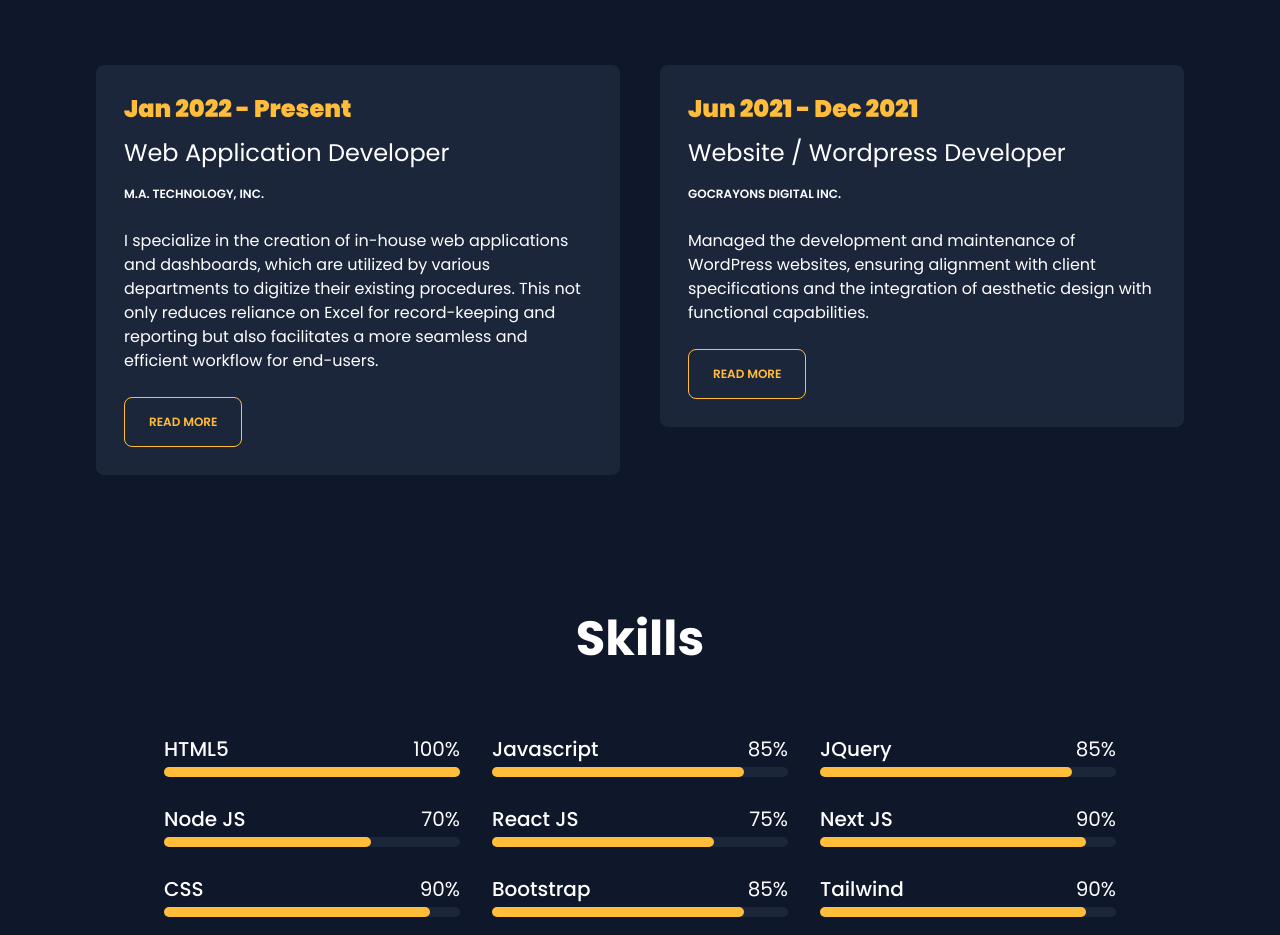
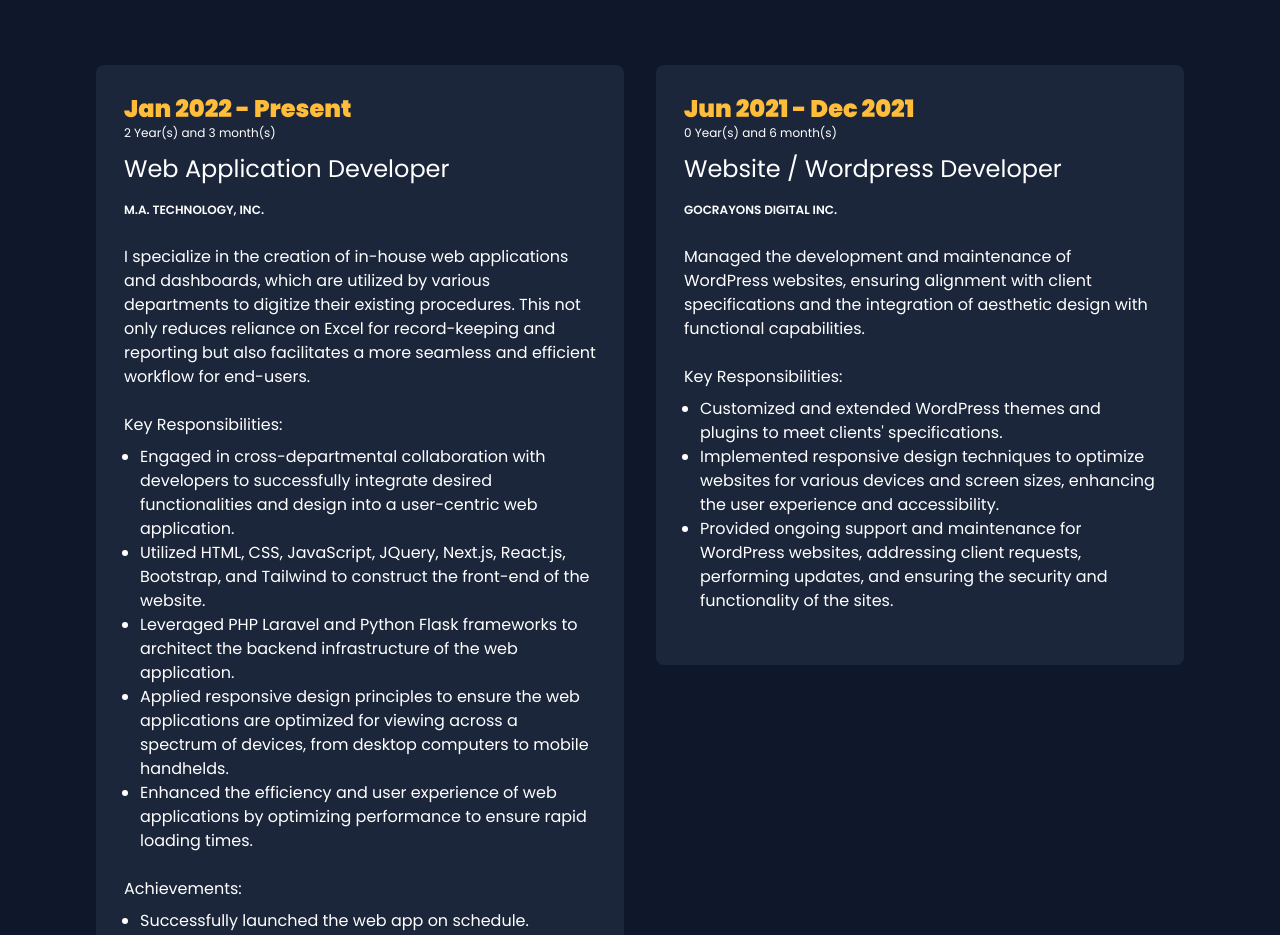
Before and after one commit to IKENN007/web-portfolio, a Next.js app: page / in a window 1280 px wide. Shown: the part 1463-2398 px from the top of the page. Built offline with nearby package versions, Linux system fonts and the light colour scheme.

Commit message:
Applied a MAP and changed the gmail

```diff
--- a/app/components/landing-components/About.jsx
+++ b/app/components/landing-components/About.jsx
@@ -52,7 +52,7 @@ const About = () => {
                                 </li>
                                 <li className="lg:flex mb-3">
                                     <span className="w-1/4 font-semibold text-base me-2">Email: </span>
-                                    <a href='mailto:Jonkennethcayetano@gmail.com' className="w-3/4 text-base">Jonkennethcayetano@gmail.com</a>
+                                    <a href='mailto:Jonkennethcayetanoalderite@gmail.com' className="w-3/4 text-base">Jonkennethcayetano@gmail.com</a>
                                 </li>
                             </ul>
                         </div>
--- a/app/components/landing-components/Experience.jsx
+++ b/app/components/landing-components/Experience.jsx
@@ -1,13 +1,12 @@
-'use client'
-
-import { useState } from "react"
-
 const workExperience = [
     {
-        workFromMonth: 'Jan',
-        workFromYear: '2022',
-        workUptoMonth: 'Current',
-        workUptoYear: 'Current',
+        workId: 0,
+        workFromMonth: 0,
+        workFromMonthName: 'Jan',
+        workFromYear: 2022,
+        workUptoMonth: 'Present',
+        workUptoMonthName: 'Present',
+        workUptoYear: 'Present',
         position: 'Web Application Developer',
         company: 'M.A. TECHNOLOGY, INC.',
         summary: `I specialize in the creation of in-house web applications and dashboards,
@@ -44,23 +43,75 @@ const workExperience = [
                 ach: `Received accolades from both end-users and the company's executive leadership for the web
                 application's functionality, aesthetic appeal, and user-friendly interface.`
             },
+            {
+                ach: `Successfully systematize the purchasing department process from using papers and Excel to a
+                fully functioning web application (e-commerce type) that boosts work efficiency and process
+                speed and starts paperless transactions in less than 1 year, resulting in a successful external audit.`
+            },
+            {
+                ach: `Systematize the old process of warehouse receiving of delivered materials from different
+                international suppliers up to stocking in inventory, resulting in more accurate data and increasing
+                material distribution in production.`
+            },
+            {
+                ach: `Received a 100% salary increase in less than 1 year from the start of my employment based on
+                my performance, technical skills, leadership, and decision-making.`
+            },
+        ]
+    },
+    {
+        workId: 1,
+        workFromMonth: 5,
+        workFromMonthName: 'Jun',
+        workFromYear: 2021,
+        workUptoMonth: 11,
+        workUptoMonthName: 'Dec',
+        workUptoYear: 2021,
+        position: 'Website / Wordpress Developer',
+        company: 'GoCrayons Digital Inc.',
+        summary: `Managed the development and maintenance of WordPress websites, ensuring alignment with client
+        specifications and the integration of aesthetic design with functional capabilities.`,
+        responsibility: [
+            {
+                res: `Customized and extended WordPress themes and plugins to meet clients'
+                specifications.`
+            },
+            {
+                res: `Implemented responsive design techniques to optimize websites for various
+                devices and screen sizes, enhancing the user experience and accessibility.`
+            },
+            {
+                res: `Provided ongoing support and maintenance for WordPress websites, addressing
+                client requests, performing updates, and ensuring the security and
+                functionality of the sites.`
+            },
         ]
     }
 ]
 
 const Experience = () => {
-    const [readMA, setReadMA] = useState (false)
-    const [readGC, setReadGC] = useState (false)
 
-    const clickReadMA = () => {
-        setReadMA(!readMA)
-    }
-    const clickReadGC = () => {
-        setReadGC(!readGC)
+    const calculateWorkDuration = (fromMonth, fromYear, uptoMonth, uptoYear) => {
+        let totalWorkYears , totalWorkMonths
+        const currentDate = new Date()
+        const currentMonth = currentDate.getMonth()
+        const currentYear = currentDate.getFullYear()
+
+        if(uptoYear == 'Present') {
+            totalWorkYears = currentYear - fromYear
+            totalWorkMonths = currentMonth - fromMonth
+        } else {
+            totalWorkYears = uptoYear - fromYear
+            totalWorkMonths = uptoMonth - fromMonth
         }
 
-    console.log(workExperience)
-    console.log(workExperience[0].responsibility)
+        if(totalWorkMonths < 0) {
+            totalWorkYears--;
+            totalWorkMonths += 12;
+        }
+
+        return(totalWorkYears + " Year(s) and " + totalWorkMonths + " month(s)")
+    }
 
     return (
         <div className="px-7 pt-28 bg-slate-900 text-white md:px-20">
@@ -70,113 +121,62 @@ const Experience = () => {
                 className="text-4xl md:text-5xl font-bold mb-6 text-center">Related Experience</h2>
             </div>
 
-            <div className="lg:flex lg:space-x-2">
+            <div className="lg:flex lg:flex-row lg:flex-wrap">
 
-                <div className="lg:w-1/2 lg:px-4">
+                {workExperience.map((workExp) => (
+                    <div key={workExp.workId} className="w-full lg:w-1/2 lg:px-4">
                         <div className="rounded-lg mb-7 p-7 bg-secondaryColor">
-                        <span className=" font-black text-2xl text-customYellow">Jan 2022 - Present</span>
-                        <h2 className="text-2xl py-3">Web Application Developer</h2>
-                        <span className=" text-xs font-semibold uppercase">M.A. TECHNOLOGY, INC.</span>
+                            <span className="font-black text-2xl text-customYellow">
+                                {workExp.workUptoYear == 'Present'
+                                    ? workExp.workFromMonthName + " " + workExp.workFromYear + " - " + workExp.workUptoYear
+                                    : workExp.workFromMonthName + " " + workExp.workFromYear + " - " + workExp.workUptoMonthName + " " + workExp.workUptoYear
+                                }
+                            </span>
+                            {/* // ? CALCULATE DURATION */}
+                            <p className="text-xs">{
+                                calculateWorkDuration(
+                                    workExp.workFromMonth,
+                                    workExp.workFromYear,
+                                    workExp.workUptoMonth,
+                                    workExp.workUptoYear)}
+                            </p>
+                            <h2 className="text-2xl py-3">{workExp.position}</h2>
+                            <span className=" text-xs font-semibold uppercase">{workExp.company}</span>
 
                             <p className=" mt-6 mb-6 text-base">
-                            I specialize in the creation of in-house web applications and dashboards, which are utilized by
-                            various departments to digitize their existing procedures. This not only reduces reliance on Excel for
-                            record-keeping and reporting but also facilitates a more seamless and efficient workflow for
-                            end-users.
+                                {workExp.summary}
                             </p>
 
-                        <div className={`${readMA ? '' : 'hidden'}
-                        mb-6`}>
-                            <h2 className="mb-2">Key Responsibilities: </h2>
+                            {workExp.responsibility &&
+                                <div className="mb-6">
+                                    <h2 className="mb-2">Key Responsibilities:</h2>
                                     <ul className="list-disc">
-                                <li className="ms-4 text-base">
-                                    Engaged in cross-departmental collaboration with developers to successfully integrate desired
-                                    functionalities and design into a user-centric web application.
+                                        {workExp.responsibility.map((mapRes) => (
+                                            <li key={mapRes.res} className="ms-4 text-base">
+                                                {mapRes.res}
                                             </li>
-                                <li className="ms-4 text-base">
-                                    Utilized HTML, CSS, JavaScript, JQuery, Next.js, React.js, Bootstrap, and Tailwind to construct
-                                    the front-end of the website.
-                                </li>
-                                <li className="ms-4 text-base">
-                                    Leveraged PHP Laravel and Python Flask frameworks to architect the backend infrastructure of
-                                    the web application.
-                                </li>
-                                <li className="ms-4 text-base">
-                                    Applied responsive design principles to ensure the web applications are optimized for viewing
-                                    across a spectrum of devices, from desktop computers to mobile handhelds.
-                                </li>
-                                <li className="ms-4 text-base">
-                                    Enhanced the efficiency and user experience of web applications by optimizing performance to
-                                    ensure rapid loading times.
-                                </li>
+                                        ))}
                                     </ul>
                                 </div>
+                            }
 
-                        <div className={`${readMA ? '' : 'hidden'}
-                        mb-6`}>
-                            <h2 className="mb-2">Achievements: </h2>
+                            {workExp.achievements &&
+                                <div className="mb-6">
+                                    <h2 className="mb-2">Achievements:</h2>
                                     <ul className="list-disc">
-                                <li className="ms-4 text-base">
-                                    Successfully launched the web app on schedule.
+                                        {workExp.achievements.map((mapAch) => (
+                                            <li key={mapAch.ach} className="ms-4 text-base">
+                                                {mapAch.ach}
                                             </li>
-                                <li className="ms-4 text-base">
-                                    Received accolades from both end-users and the company's executive leadership for the web
-                                    application's functionality, aesthetic appeal, and user-friendly interface.
-                                </li>
+                                        ))}
                                     </ul>
                                 </div>
+                            }
 
-                        <button onClick={clickReadMA}
-                        className="border border-customYellow uppercase text-customYellow
-                        px-6 py-4 rounded-lg text-xs font-semibold outline-none hover:text-darkColor
-                        hover:bg-customYellow duration-300">
-                            {readMA ? 'Read Less' : 'Read More'}
-                        </button>
                         </div>
                     </div>
-
-                <div className="lg:w-1/2 lg:px-4">
-                    <div className="rounded-lg p-7 bg-secondaryColor">
-                        <span className=" font-black text-2xl text-customYellow">Jun 2021 - Dec 2021</span>
-                        <h2 className="text-2xl py-3">Website / Wordpress Developer</h2>
-                        <span className=" text-xs font-semibold uppercase">GoCrayons Digital Inc.</span>
-
-                        <p className=" mt-6 mb-6">
-                            Managed the development and maintenance of WordPress websites, ensuring alignment with client
-                            specifications and the integration of aesthetic design with functional capabilities.
-                        </p>
-
-                        <div className={`${readGC ? '' : 'hidden'}
-                        mb-6`}>
-                            <h2 className="mb-2">Key Responsibilities: </h2>
-                            <ul className="list-disc">
-                                <li className="ms-4 text-base">
-                                    Customized and extended WordPress themes and plugins to meet clients'
-                                    specifications.
-                                </li>
-                                <li className="ms-4 text-base">
-                                    Implemented responsive design techniques to optimize websites for various
-                                    devices and screen sizes, enhancing the user experience and accessibility.
-                                </li>
-                                <li className="ms-4 text-base">
-                                    Provided ongoing support and maintenance for WordPress websites, addressing
-                                    client requests, performing updates, and ensuring the security and
-                                    functionality of the sites.
-                                </li>
-                            </ul>
+                ))}
             </div>
-
-                        <button onClick={clickReadGC}
-                        className="border border-customYellow uppercase text-customYellow
-                        px-6 py-4 rounded-lg text-xs font-semibold outline-none hover:text-darkColor
-                        hover:bg-customYellow duration-300">
-                            {readGC ? 'Read Less' : 'Read More'}
-                        </button>
-                    </div>
-                </div>
-
-            </div>
-
         </div>
     )
 }
--- a/app/components/landing-components/Skill.jsx
+++ b/app/components/landing-components/Skill.jsx
@@ -54,7 +54,7 @@ const progLanguages = [
 ]
 
 const Skill = () => {
-    console.log(progLanguages)
+    // console.log(progLanguages)
 
     return (
         <div className="bg-slate-900">
```
Lines whose indentation alone changed are shown as unchanged.
